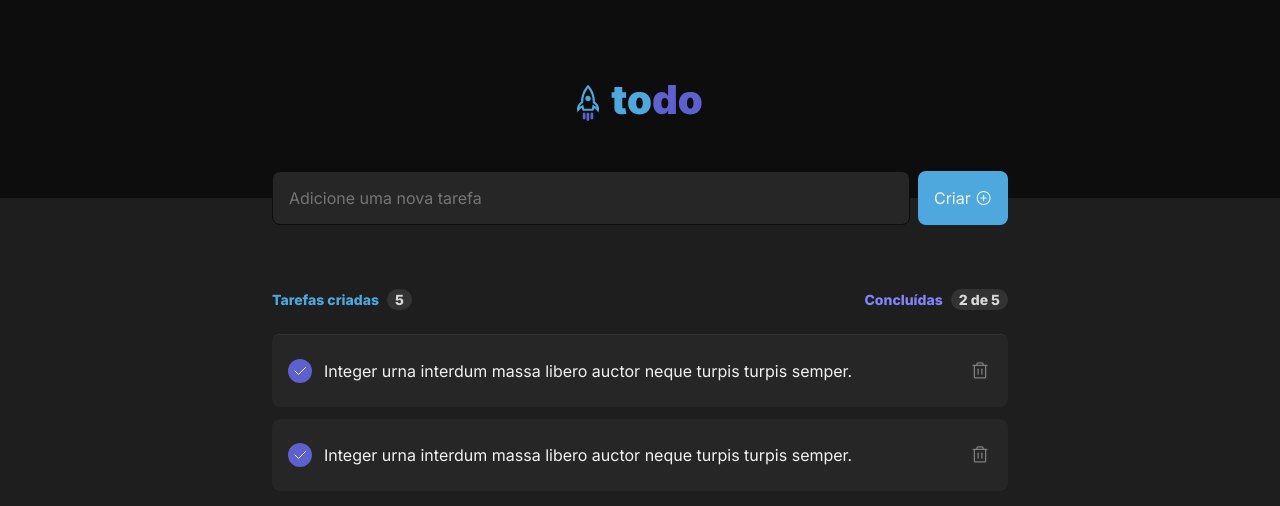
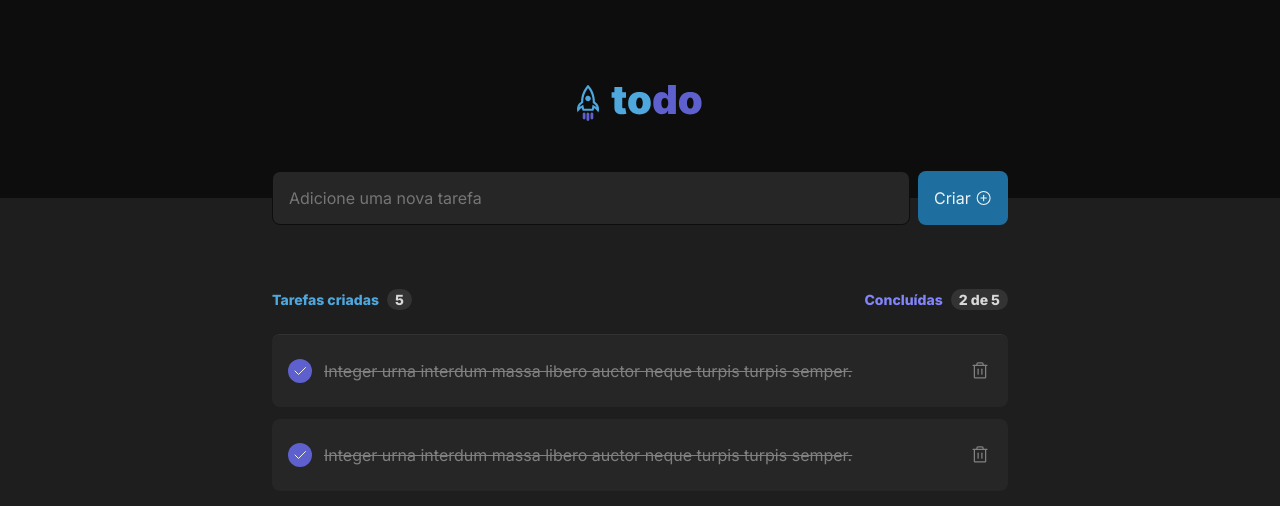
Before and after one commit to melovitor/To-Do, a React (Vite) app: page / in a window 1280 px wide. Shown: the top 506 px of the page. Built offline with nearby package versions, Linux system fonts and the light colour scheme.

Commit message:
WIP - Ajustando estilizações.

```diff
--- a/src/components/Button/Button.module.css
+++ b/src/components/Button/Button.module.css
@@ -2,7 +2,7 @@
     display: flex;
     justify-content: center;
     align-items: center;
-    background-color: var(--blue);
+    background-color: var(--blue-dark);
     border: none;
     width: 90px;
     height: 54px;
@@ -14,9 +14,9 @@
 }
 
 .button:hover{
-    background-color: var(--blue-dark);
+    background-color:  var(--blue);
 }
 
 .button:active{
-    background-color: var(--blue);
+    background-color: var(--blue-dark);
 }
--- a/src/components/Input/Input.module.css
+++ b/src/components/Input/Input.module.css
@@ -7,3 +7,8 @@
     padding: 16px;
     color: var(--gray-100);
 }
+
+.input:focus {
+    outline: transparent;
+    box-shadow: 0 0 0 2px var(--purple-dark);
+}
--- a/src/components/Task/Task.module.css
+++ b/src/components/Task/Task.module.css
@@ -65,3 +65,8 @@
     background: var(--gray-400);
 
 }
+
+.done {
+    text-decoration: line-through;
+    color: var(--gray-300);
+}
--- a/src/components/Task/Task.tsx
+++ b/src/components/Task/Task.tsx
@@ -11,7 +11,7 @@ export function Task(){
                 <div className={styles.checked}>
                     <Check/>
                 </div>
-                <p>Integer urna interdum massa libero auctor neque turpis turpis semper.</p>
+                <p className={styles.done}>Integer urna interdum massa libero auctor neque turpis turpis semper.</p>
             </div>
             <div  className={styles.trash}>
                 <Trash size={20}/>
--- a/src/global.css
+++ b/src/global.css
@@ -18,12 +18,6 @@
     --danger: #E25858
 }
 
-:focus {
-    outline: transparent;
-    box-shadow: 0 0 0 2px var(--blue-500);
-
-}
-
 * {
     margin: 0;
     padding: 0;
```
